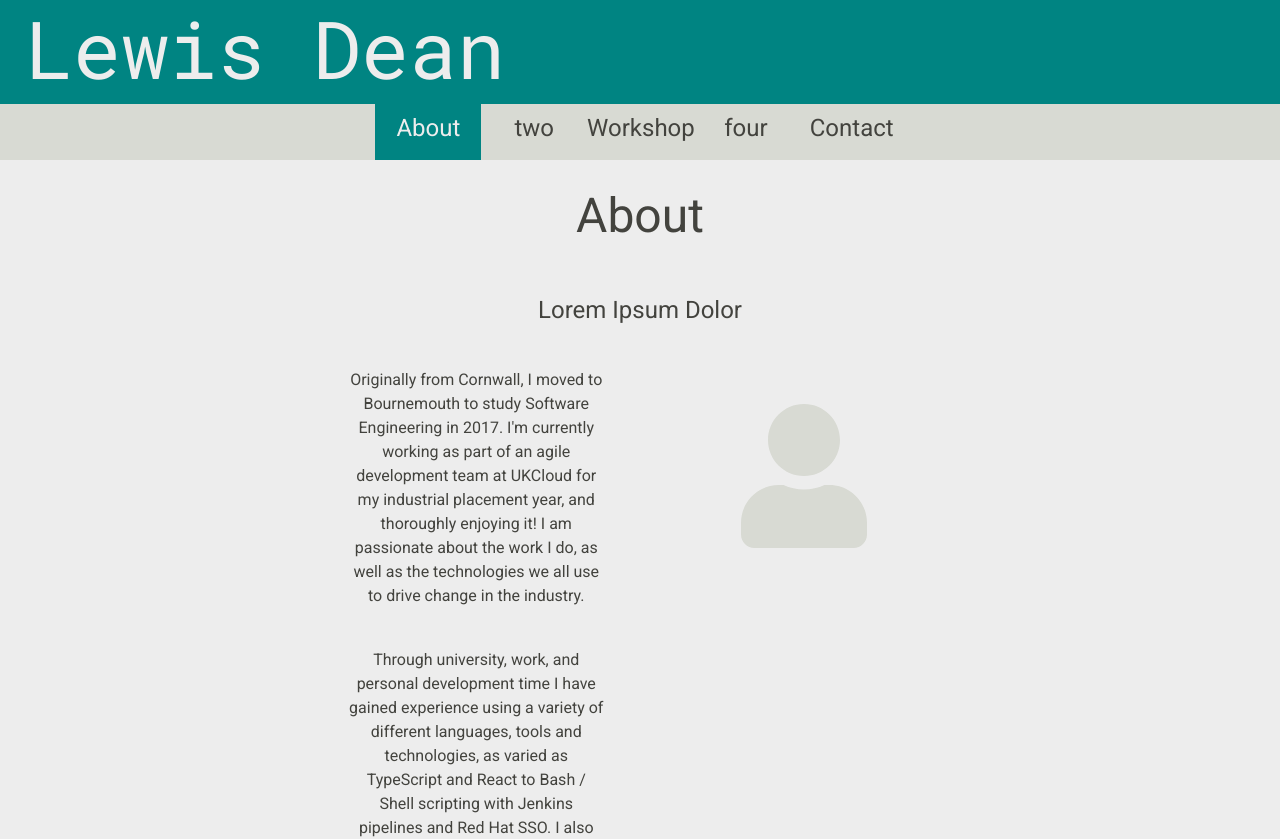
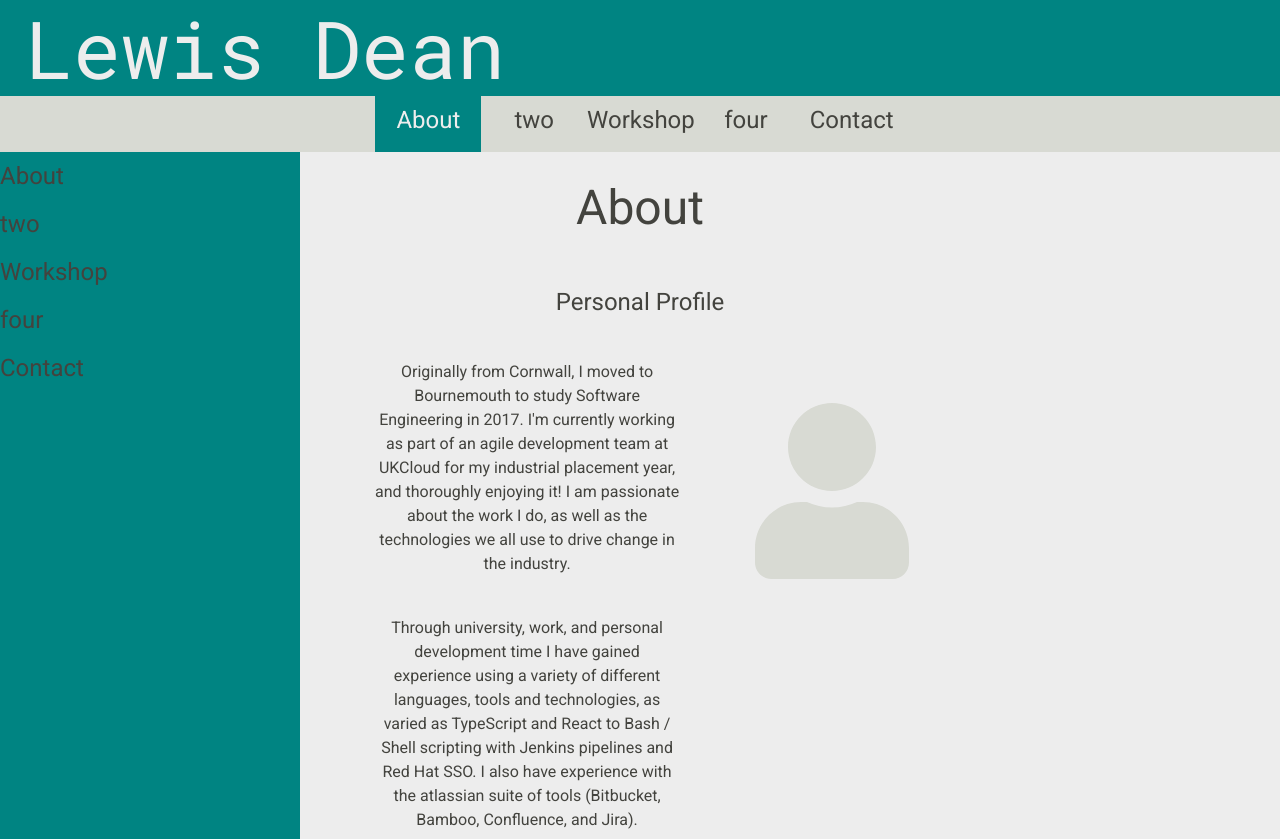
Before and after one commit to lewisdean731/lewisdean-dot-me, a React (Create React App) app: page / in a window 1280 px wide. Shown: the top 839 px of the page. Built offline with nearby package versions, Linux system fonts and the light colour scheme.

Commit message:
Implement basic side drawer

```diff
--- a/src/components/BannerTexts/BannerFooter/BannerFooter.js
+++ b/src/components/BannerTexts/BannerFooter/BannerFooter.js
@@ -1,9 +1,11 @@
 import React from "react";
 import Classes from "./BannerFooter.module.scss";
 import { FontAwesomeIcon } from "@fortawesome/react-fontawesome";
+import { Col } from "react-bootstrap";
 
 const BannerFooter = props => {
   return (
+    <Col>
       <footer className={[Classes.Footer, Classes.Box].join(" ")}>
         <a className={Classes.Icon} href="#">
           <FontAwesomeIcon icon={["fab", "github"]} />
@@ -22,6 +24,7 @@ const BannerFooter = props => {
           <p>Lewis Dean</p>
         </div>
       </footer>
+    </Col>
   );
 };
 
--- a/src/components/BannerTexts/BannerFooter/BannerFooter.module.scss
+++ b/src/components/BannerTexts/BannerFooter/BannerFooter.module.scss
@@ -5,16 +5,13 @@
   color: $colour-white;
   margin-top: 50px;
   flex-shrink: 0;
-  div {
-    padding-top: 20px;
-  }
+
 }
 
 .Box {
   padding: 25px;
-  background-color: $colour-white;
   p {
-    color: $colour-grey;
+    color: $colour-grey
   }
 }
 
--- a/src/components/BannerTexts/BannerHeader/BannerHeader.module.scss
+++ b/src/components/BannerTexts/BannerHeader/BannerHeader.module.scss
@@ -7,6 +7,7 @@
   font-size: 5em;
   color: $colour-white;
   background-color: $colour-blue;
+  margin: 0;
 }
 
 .Box {
--- a/src/components/UI/Navigation/NavigationItems/NavigationItem/NavigationItem.js
+++ b/src/components/UI/Navigation/NavigationItems/NavigationItem/NavigationItem.js
@@ -3,7 +3,7 @@ import classes from "./NavigationItem.module.scss";
 import { Col } from "react-bootstrap";
 
 const navigationItem = props => (
-  <Col sm={1} className={classes.NavigationItem}>
+  <Col xl={1} className={classes.NavigationItem}>
     <a
       href={props.link}
       onClick={() => props.clicked(props.children)}
--- /dev/null
+++ b/src/components/UI/SideDrawer/SideDrawer.js
@@ -0,0 +1,37 @@
+import React from 'react';
+import NavigationItem from '../Navigation/NavigationItems/NavigationItem/NavigationItem';
+import classes from './SideDrawer.module.scss';
+import Aux from '../../../hoc/Aux';
+
+/* <Backdrop show={props.open} clicked={props.closed}/> */
+
+const sideDrawer = (props) => {
+    let attachedClasses= [classes.SideDrawer, classes.Open]
+    if (props.open) {
+        attachedClasses= [classes.SideDrawer, classes.Open]
+    }
+    return (
+        <div className={attachedClasses.join (' ')}>
+            <nav>
+            <NavigationItem clicked={props.clicked} link="#" active={props.active}>
+        About
+      </NavigationItem>
+      <NavigationItem clicked={props.clicked} link="#" active={props.active}>
+        two
+      </NavigationItem>
+      <NavigationItem clicked={props.clicked} link="#" active={props.active}>
+        Workshop
+      </NavigationItem>
+      <NavigationItem clicked={props.clicked} link="#" active={props.active}>
+        four
+      </NavigationItem>
+      <NavigationItem clicked={props.clicked} link="#" active={props.active}>
+        Contact
+      </NavigationItem>
+            </nav>
+        </div>
+
+    );
+};
+
+export default sideDrawer;
--- /dev/null
+++ b/src/components/UI/SideDrawer/SideDrawer.module.scss
@@ -0,0 +1,18 @@
+@import "../../../styles/resources.scss";
+
+.SideDrawer {
+    position: fixed;
+    z-index: 50;
+    height: 100%;
+    width: 300px;
+    background-color: $colour-blue;
+    transition: transform 0.3s ease-out;
+}
+
+.Open {
+    transform: translateX(0)
+}
+
+.Close {
+    transform: translateX(-100%)
+}
--- a/src/components/Toolbar/Toolbar.js
+++ b/src/components/UI/Toolbar/Toolbar.js
@@ -1,6 +1,6 @@
 import React from "react";
 import classes from "./Toolbar.module.scss";
-import NavigationItems from "../UI/Navigation/NavigationItems/NavigationItems";
+import NavigationItems from "../Navigation/NavigationItems/NavigationItems";
 
 const toolbar = props => (
   <nav className={[classes.DesktopOnly, classes.Toolbar].join(" ")}>
--- a/src/components/Toolbar/Toolbar.module.scss
+++ b/src/components/UI/Toolbar/Toolbar.module.scss
@@ -1,4 +1,4 @@
-@import "../../styles/resources.scss";
+@import "../../../styles/resources.scss";
 
 .Toolbar {
   height: 56px;
--- a/src/containers/Layout/About/About.js
+++ b/src/containers/Layout/About/About.js
@@ -9,7 +9,7 @@ import Aux from "../../../hoc/Aux";
 
 const about = () => {
   return (
-    <Aux>
+    <div>
       <Row>
         <Col>
           <TextHeader>About</TextHeader>
@@ -17,12 +17,12 @@ const about = () => {
       </Row>
       <Row>
         <Col>
-          <TextSubheader>Lorem Ipsum Dolor</TextSubheader>
+          <TextSubheader>Personal Profile</TextSubheader>
         </Col>
       </Row>
       <Row>
         <Col></Col>
-        <Col>
+        <Col md={5}>
           <TextParagraph FullWidth>
             Originally from Cornwall, I moved to Bournemouth to study Software
             Engineering in 2017. I'm currently working as part of an agile
@@ -39,7 +39,7 @@ const about = () => {
             Confluence, and Jira).
           </TextParagraph>
         </Col>
-        <Col>
+        <Col md={3}>
           <p
             className={[Classes.ProfilePicture, Classes.Placeholder].join(" ")}
             href="#"
@@ -49,7 +49,7 @@ const about = () => {
         </Col>
         <Col></Col>
       </Row>
-    </Aux>
+    </div>
   );
 };
 
--- a/src/containers/Layout/About/About.module.scss
+++ b/src/containers/Layout/About/About.module.scss
@@ -1,7 +1,8 @@
 @import "../../../styles/resources.scss";
+
 .ProfilePicture {
   &.Placeholder {
-    font-size: 9em;
+    font-size: 11em;
     padding: 25px;
     color: $colour-light-grey;
   }
--- a/src/containers/Layout/Layout.js
+++ b/src/containers/Layout/Layout.js
@@ -1,10 +1,12 @@
 import React, { Component } from "react";
+import Classes from "./Layout.module.scss";
 import BannerHeader from "../../components/BannerTexts/BannerHeader/BannerHeader";
 import BannerFooter from "../../components/BannerTexts/BannerFooter/BannerFooter";
+import SideDrawer from "../../components/UI/SideDrawer/SideDrawer";
 import TextHeader from "../../components/Texts/TextHeader/TextHeader";
 import UnderConstruction from "../../components/placeholders/UnderConstruction/UnderConstruction";
 import { Row, Col } from "react-bootstrap";
-import Toolbar from "../../components/Toolbar/Toolbar";
+import Toolbar from "../../components/UI/Toolbar/Toolbar";
 import Aux from "../../hoc/Aux";
 
 // Layouts
@@ -55,9 +57,22 @@ class Layout extends Component {
               active={this.state.activenavItem}
             ></Toolbar>
           </Row>
-          {activeContent}
+          <Row className={Classes.FillParentHeight}>
+            <Col md={2}>
+              <SideDrawer />
+            </Col>
+            <Col md={8}>
+              <Row>
+                {activeContent}
+              </Row>
+            </Col>
+            <Col md={2}>
+            </Col>
+          </Row>
         </Aux>
-        <BannerFooter text={"Test"}></BannerFooter>
+        <Row>
+          <BannerFooter text={"Test"}></BannerFooter>
+        </Row>
       </body>
     );
   }
--- /dev/null
+++ b/src/containers/Layout/Layout.module.scss
@@ -0,0 +1,3 @@
+.FillParentHeight {
+    flex: 1 1;
+}
```
Lines whose indentation alone changed are shown as unchanged.
